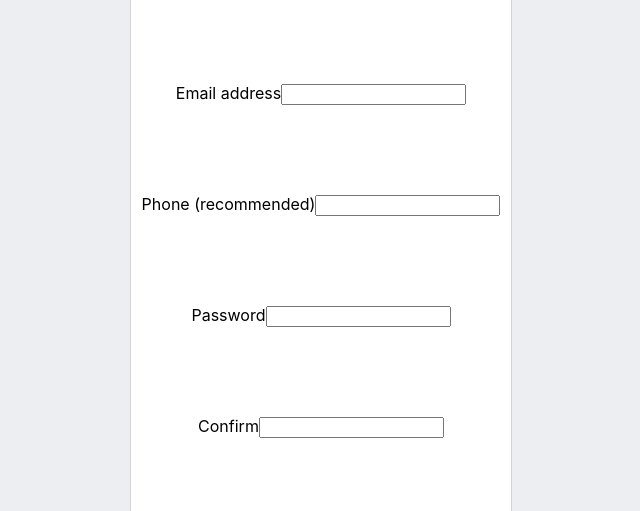
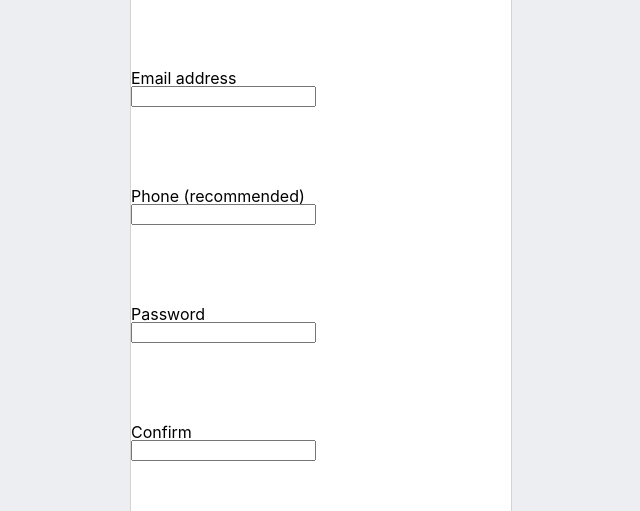
Before and after one commit to DeadpanCakes/html_form, a React (Create React App) app: page / in a window 1280 px wide. Shown: the part 217-728 px from the top of the page, without its empty margins (319-959 px from the left). Built offline with nearby package versions, Linux system fonts and the light colour scheme.

Commit message:
restructured labels and inputs and styled them

```diff
--- a/src/components/SignUpForm/SignUpForm.js
+++ b/src/components/SignUpForm/SignUpForm.js
@@ -11,38 +11,42 @@ const SignUpForm = () => {
   return (
     <form className={style.signUpForm}>
       <FormHeader />
-      <label>
-        Email address
+      <div className={style.labeledInput}>
+        <label for="signUpEmail">Email address</label>
         <input
           type="email"
           value={email}
           onChange={(e) => setEmail(e.target.value)}
+          id="signUpEmail"
         />
-      </label>
-      <label>
-        Phone (recommended)
+      </div>
+      <div className={style.labeledInput}>
+        <label for="signUpPhone">Phone (recommended)</label>
         <input
           type="phone"
           value={phone}
           onChange={(e) => setPhone(e.target.value)}
+          id="signUpPhone"
         />
-      </label>
-      <label>
-        Password
+      </div>
+      <div className={style.labeledInput}>
+        <label for="signUpPass">Password</label>
         <input
           type="password"
           value={pass}
           onChange={(e) => setPass(e.target.value)}
+          id="signUpPass"
         />
-      </label>
-      <label>
-        Confirm
+      </div>
+      <div className={style.labeledInput}>
+        <label for="signUpConfirm">Confirm</label>
         <input
           type="password"
           value={confirm}
           onChange={(e) => setConfirm(e.target.value)}
+          id="signUpConfirm"
         />
-      </label>
+      </div>
       <button className={style.signUpBtn}>Create Account</button>
       <FormFooter />
     </form>
--- a/src/components/SignUpForm/SignUpForm.module.css
+++ b/src/components/SignUpForm/SignUpForm.module.css
@@ -14,3 +14,9 @@
 .signUpBtn {
   align-self: center;
 }
+
+.labeledInput {
+    display: flex;
+    flex-direction: column;
+    align-items: flex-start;
+}
```
